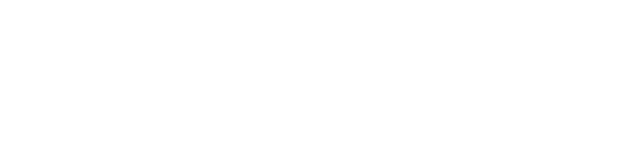
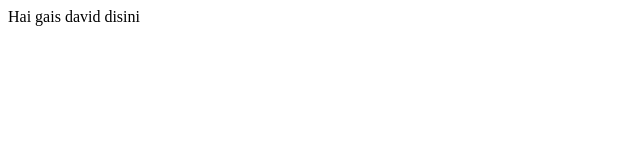
Before and after one commit to rafai123/coba-github-ardeya, a plain HTML site: page index.html in a window 1280 px wide. Shown: the whole page, without its empty margins (0-640 px from the left). Drawn offline with Linux system fonts and the light colour scheme.

Commit message:
Menambahkan hai gais david disini pada branch rafai

```diff
--- a/index.html
+++ b/index.html
@@ -8,6 +8,8 @@
 <body>
     <div id="header"></div>
     <div id="body"></div>
-    <div id="footer"></div>
+    <div id="footer">
+        <p>Hai gais david disini</p>
+    </div>
 </body>
 </html>
```
